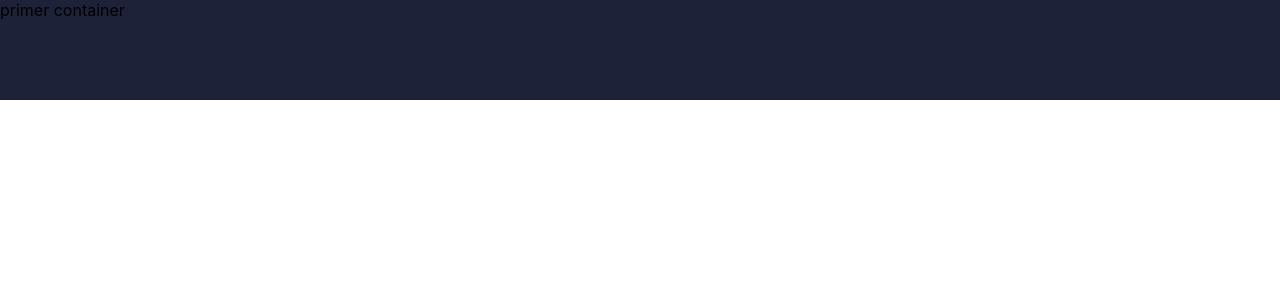
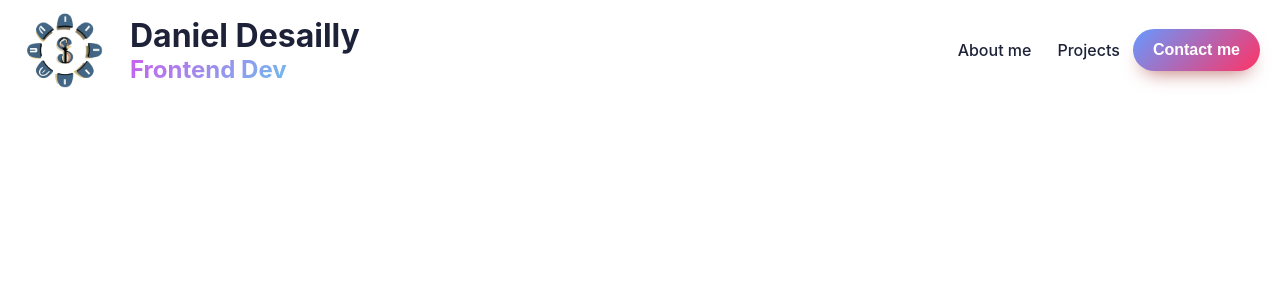
Before and after one commit to DAFTDESAILLY/Portafolio, a React (Create React App) app: page / in a window 1280 px wide. Shown: the top 300 px of the page. Built offline with nearby package versions, Linux system fonts and the light colour scheme.

Commit message:
feet menu burguer y vista movil

```diff
--- a/src/Components/Navbar/Navbar.js
+++ b/src/Components/Navbar/Navbar.js
@@ -1,11 +1,33 @@
-import React from 'react';
-import * as S from "./Navbar.styles";
+import React, { useState } from 'react';
+import * as S from './Navbar.styles';
 
 function Navbar() {
-  return  <S.ContainerNavbar>
-primer container
-  </S.ContainerNavbar>;
+  const [showMenuBurguer, setShowMenuBurguer] = useState(false);
 
+  return (
+    <S.ContainerNavbar>
+      <S.ContainerLogo>
+        <S.ImageLogo src="/img/desailly-logo.png" alt="de-logo" />
+        <div>
+          <h1>Daniel Desailly</h1>
+          <h2>Frontend Dev</h2>
+        </div>
+      </S.ContainerLogo>
+
+      <S.ContainerBurger onClick={() => setShowMenuBurguer(!showMenuBurguer)}>
+        <S.BurgerMenu />
+        <S.BurgerMenu />
+        <S.BurgerMenu />
+
+      </S.ContainerBurger>
+
+      <S.ContainerItems showMenuBurguer={showMenuBurguer}>
+        <p>About me</p>
+        <p>Projects</p>
+        <S.Button>Contact me</S.Button>
+      </S.ContainerItems>
+    </S.ContainerNavbar>
+  );
 };
 
-export default Navbar
+export default Navbar;
--- a/src/Components/Navbar/Navbar.styles.js
+++ b/src/Components/Navbar/Navbar.styles.js
@@ -1,8 +1,103 @@
 import styled  from 'styled-components';
 import { colors } from '../../style/colors';
 
-export const ContainerNavbar = styled.div `
-height:100px;
+export const ContainerNavbar = styled.div`
+  max-width: 100vw;
+  height: 100px;
+  box-shadow: ${colors.BOX_SHADOW};
+  display: flex;
+  align-items: center;
+  justify-content: space-between;
+  padding: 0 20px;
+  background: ${colors.TEXT_WHITE};
+`;
+
+export const ContainerLogo = styled.div`
+  display: flex;
+  align-items: center;
+
+  h1, h2 {
+    font-weight: 700;
+    color: ${colors.TEXT_BLACK};
+    margin: 0;
+  }
+
+  h1 {
+    font-size: 2rem;
+  }
+
+  h2 {
+    background: linear-gradient(135deg, #cb5eee 0%, #4be1ec 100%);
+    background-clip: text;
+    -webkit-background-clip: text;
+    -webkit-text-fill-color: transparent;
+  }
+`;
+
+export const ImageLogo = styled.img`
+  width: 90px;
+  padding-right: 20px;
+`;
+
+export const ContainerItems = styled.div` /* <-- Corrección de "styled.dev" a "styled.div" */
+  display: flex;
+  align-items: center;
+
+  p {
+    cursor: pointer;
+    padding: 0 13px;
+    text-decoration: none;
+    color: ${colors.TEXT_BLACK};
+    font-weight: 500;
+  }
+
+  @media(max-width: 760px){
+    display:${(props)=>(props.showMenuBurguer ? 'inline-grid':'none')};
+    position:absolute;
+    top:100px;
+    background:${colors.TEXT_WHITE};
+    box-shadow:${colors.BOX_SHADOW};
+    padding:10px 0 20px 0;
+    width:100%;
+    left:0;
+
+    a{
+        padding:10px 20px;
+    }
+  }
+`;
+
+export const Button=styled.button`
+color: ${colors.TEXT_WHITE};
+Box-shadow:${colors.BOX_SHADOW_BUTTON};
+background:linear-gradient(135deg, #6699ff 0%, #ff3366 100%);
+padding: 12px 20px;
+border-radius:999px;
+border: none;
+margin: 10px 0;
+font-size: 16px;
+font-weight:700;
+cursor:pointer;
+
+@media (max-width:768px){
+    width:50%;
+    margin:5px 10px 0 10px;
+
+}
+`;
+
+export const ContainerBurger = styled.div`
+    display:none;
+
+    @media(max-width:768px){
+        display:block;
+    }
+`;
+
+export const BurgerMenu = styled.div`
+width:35px;
+height:2px;
 background-color:${colors.TEXT_BLACK};
+margin: 6px 0;
 
 `;
```
Also changed, not shown: public/img/desailly-logo.png (added).
